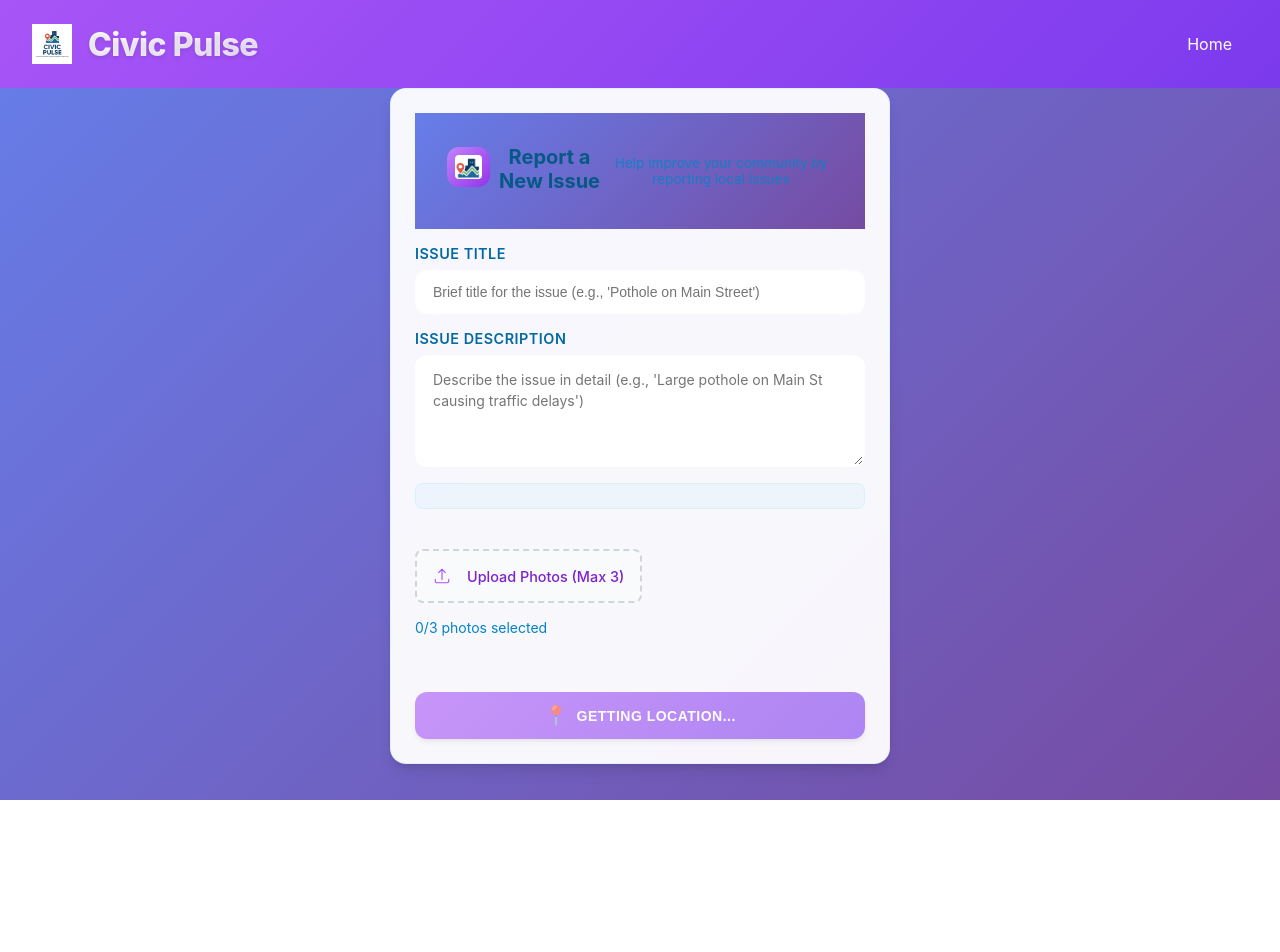
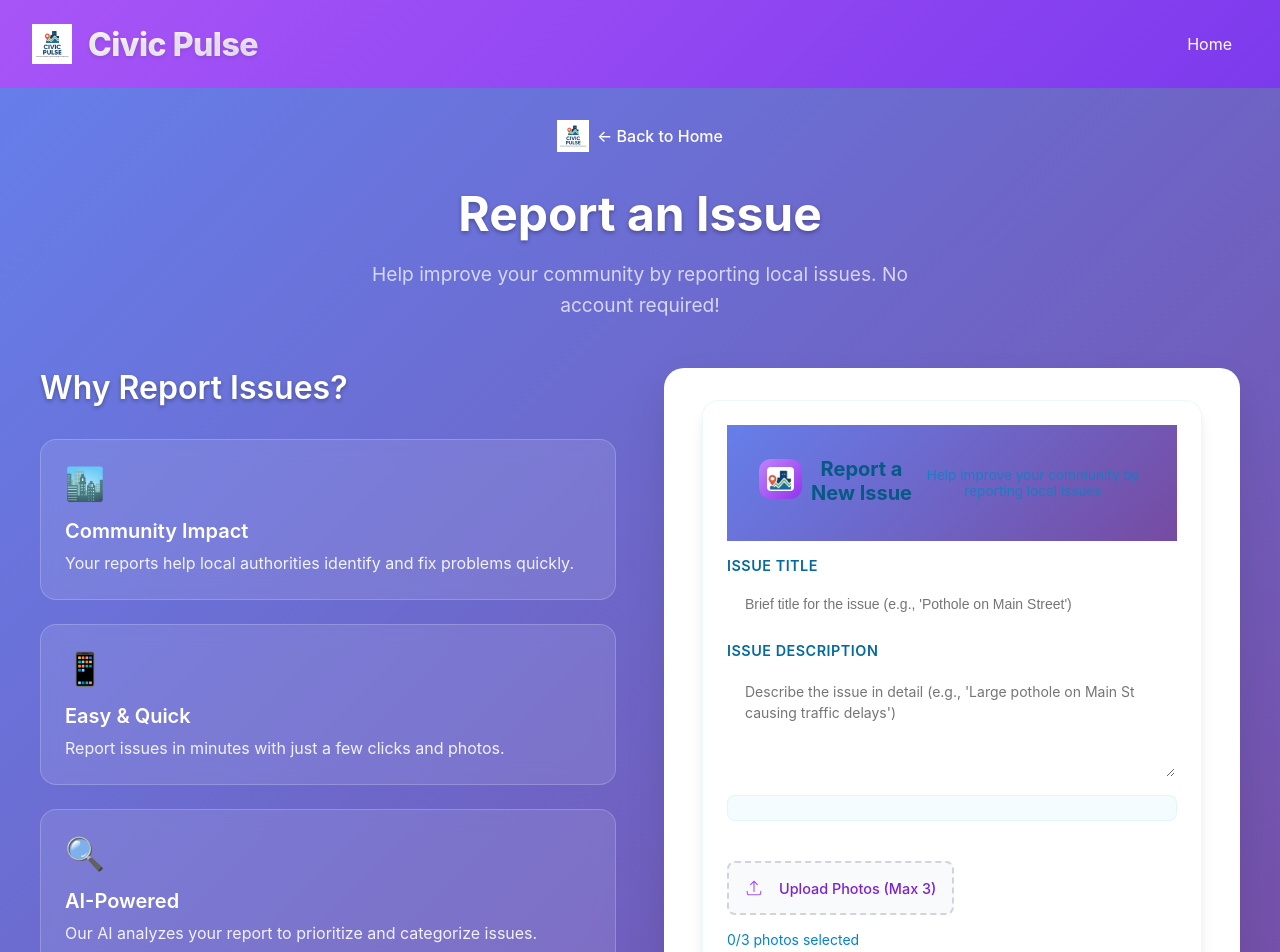
Before and after one commit to iD024/hackathon-project, a React (Vite) app in the folder client/: page /submit-issue in a window 1280 px wide. Shown: the top 952 px of the page. Before the commit the page ends 800 px from the top, so only its background shows below. Built offline with nearby package versions, Linux system fonts and the light colour scheme; no server answers.

Commit message:
fixed some times

```diff
--- a/client/src/components/SubmitIssueForm.jsx
+++ b/client/src/components/SubmitIssueForm.jsx
@@ -1,5 +1,5 @@
 import React, { useState, useRef } from "react";
-import { useNavigate } from "react-router-dom"; // 1. IMPORT HOOK
+import { useNavigate } from "react-router-dom";
 import { createIssue } from "../services/apiService";
 import logo2 from "../assets/logo2.png";
 import { ArrowUpTrayIcon, XMarkIcon } from "@heroicons/react/24/outline";
@@ -12,7 +12,7 @@ function SubmitIssueForm({ onIssueSubmitted, location, locationError }) {
   const [selectedFiles, setSelectedFiles] = useState([]);
   const [filePreviews, setFilePreviews] = useState([]);
   const fileInputRef = useRef(null);
-  const navigate = useNavigate(); // 2. INITIALIZE HOOK
+  const navigate = useNavigate();
 
   const handleFileChange = (e) => {
     const files = Array.from(e.target.files);
@@ -24,6 +24,7 @@ function SubmitIssueForm({ onIssueSubmitted, location, locationError }) {
 
     const newPreviews = imageFiles.map((file) => ({
       id: URL.createObjectURL(file),
+      file,
       name: file.name,
     }));
 
@@ -58,7 +59,6 @@ function SubmitIssueForm({ onIssueSubmitted, location, locationError }) {
     };
 
     try {
-      // Pass the issue data and the actual file objects
       const result = await createIssue(newIssue, selectedFiles);
       if (result) {
         setTitle("");
@@ -68,7 +68,7 @@ function SubmitIssueForm({ onIssueSubmitted, location, locationError }) {
         if (onIssueSubmitted) {
           onIssueSubmitted();
         }
-        navigate("/issues"); // Redirect on success
+        navigate("/issues");
       }
     } catch (error) {
       console.error("Error submitting issue:", error);
@@ -77,7 +77,6 @@ function SubmitIssueForm({ onIssueSubmitted, location, locationError }) {
     }
   };
 
-  // ... (the rest of the component remains the same)
   const getButtonText = () => {
     if (isSubmitting) return "Submitting...";
     if (!location && !locationError) return "Getting Location...";
--- a/client/src/components/SubmitIssuePage.jsx
+++ b/client/src/components/SubmitIssuePage.jsx
@@ -1,194 +1,94 @@
-import React, { useState, useRef } from "react";
-import { useNavigate } from "react-router-dom"; // 1. IMPORT HOOK
-import { createIssue } from "../services/apiService";
-import logo2 from "../assets/logo2.png";
-import { ArrowUpTrayIcon, XMarkIcon } from "@heroicons/react/24/outline";
-import "../components/css/SubmitIssueForm.css";
+import React, { useState, useEffect } from "react";
+import { Link } from "react-router-dom";
+import SubmitIssueForm from "./SubmitIssueForm";
+import logo1 from "../assets/logo1.png";
+import "./css/SubmitIssuePage.css";
 
-function SubmitIssueForm({ onIssueSubmitted, location, locationError }) {
-  const [title, setTitle] = useState("");
-  const [description, setDescription] = useState("");
-  const [isSubmitting, setIsSubmitting] = useState(false);
-  const [selectedFiles, setSelectedFiles] = useState([]);
-  const [filePreviews, setFilePreviews] = useState([]);
-  const fileInputRef = useRef(null);
-  const navigate = useNavigate(); // 2. INITIALIZE HOOK
+function SubmitIssuePage() {
+  const [location, setLocation] = useState(null);
+  const [locationError, setLocationError] = useState(null);
 
-  const handleFileChange = (e) => {
-    const files = Array.from(e.target.files);
-    const imageFiles = files
-      .filter((file) => file.type.startsWith("image/"))
-      .slice(0, 3 - selectedFiles.length);
-
-    if (imageFiles.length === 0) return;
-
-    const newPreviews = imageFiles.map((file) => ({
-      id: URL.createObjectURL(file),
-      name: file.name,
-    }));
-
-    setSelectedFiles((prev) => [...prev, ...imageFiles]);
-    setFilePreviews((prev) => [...prev, ...newPreviews]);
-  };
-
-  const removeFile = (index) => {
-    URL.revokeObjectURL(filePreviews[index].id);
-    setSelectedFiles(selectedFiles.filter((_, i) => i !== index));
-    setFilePreviews(filePreviews.filter((_, i) => i !== index));
-  };
-
-  const handleSubmit = async (e) => {
-    e.preventDefault();
-    if (!title || !description || isSubmitting || !location) {
-      console.error(
-        "Submission prevented: Missing title, description, or location."
+  useEffect(() => {
+    if (navigator.geolocation) {
+      navigator.geolocation.getCurrentPosition(
+        (position) => {
+          setLocation({
+            lat: position.coords.latitude,
+            lng: position.coords.longitude,
+          });
+        },
+        (error) => {
+          setLocationError(
+            "Unable to get your location. Please enable location access."
+          );
+          console.log(error);
+        }
       );
-      return;
+    } else {
+      setLocationError("Geolocation is not supported by this browser.");
     }
-
-    setIsSubmitting(true);
-
-    const newIssue = {
-      title,
-      description,
-      location: {
-        type: "Point",
-        coordinates: [location.lng, location.lat],
-      },
-    };
-
-    try {
-      // Pass the issue data and the actual file objects
-      const result = await createIssue(newIssue, selectedFiles);
-      if (result) {
-        setTitle("");
-        setDescription("");
-        setSelectedFiles([]);
-        setFilePreviews([]);
-        if (onIssueSubmitted) {
-          onIssueSubmitted();
-        }
-        navigate("/issues"); // Redirect on success
-      }
-    } catch (error) {
-      console.error("Error submitting issue:", error);
-    } finally {
-      setIsSubmitting(false);
-    }
-  };
-
-  // ... (the rest of the component remains the same)
-  const getButtonText = () => {
-    if (isSubmitting) return "Submitting...";
-    if (!location && !locationError) return "Getting Location...";
-    if (locationError && !location) return "Location Unavailable";
-    return "Submit Issue";
-  };
+  }, []);
 
   return (
-    <div className="submit-form-container card-purple">
-      <div className="form-header">
-        <img src={logo2} alt="Report Issue" className="form-icon" />
-        <h3>Report a New Issue</h3>
-        <p className="form-subtitle">
-          Help improve your community by reporting local issues
+    <div className="submit-issue-page">
+      <div className="submit-issue-header">
+        <Link to="/" className="back-link">
+          <img src={logo1} alt="Civic Pulse" className="header-logo" />
+          <span>← Back to Home</span>
+        </Link>
+        <h1>Report an Issue</h1>
+        <p className="page-subtitle">
+          Help improve your community by reporting local issues. No account
+          required!
         </p>
       </div>
-      <form onSubmit={handleSubmit} className="issue-form">
-        <div className="input-group">
-          <label htmlFor="title">Issue Title</label>
-          <input
-            id="title"
-            type="text"
-            className="input-purple"
-            value={title}
-            onChange={(e) => setTitle(e.target.value)}
-            placeholder="Brief title for the issue (e.g., 'Pothole on Main Street')"
-            required
-          />
-        </div>
 
-        <div className="input-group">
-          <label htmlFor="description">Issue Description</label>
-          <textarea
-            id="description"
-            className="input-purple"
-            value={description}
-            onChange={(e) => setDescription(e.target.value)}
-            placeholder="Describe the issue in detail (e.g., 'Large pothole on Main St causing traffic delays')"
-            required
-            rows={4}
-          />
-        </div>
-
-        <div className="location-status">
-          {location && (
-            <div className="location-info">
-              <span className="location-icon">📍</span>
-              <span>
-                Location detected: {location.lat.toFixed(4)},{" "}
-                {location.lng.toFixed(4)}
-              </span>
+      <div className="submit-issue-content">
+        <div className="submit-issue-info">
+          <h2>Why Report Issues?</h2>
+          <div className="info-cards">
+            <div className="info-card">
+              <div className="info-icon">🏙️</div>
+              <h3>Community Impact</h3>
+              <p>
+                Your reports help local authorities identify and fix problems
+                quickly.
+              </p>
             </div>
-          )}
-          {locationError && (
-            <p className="location-error">⚠️ {locationError}</p>
-          )}
-        </div>
-
-        <div className="file-upload-section">
-          <label className="file-upload-label">
-            <ArrowUpTrayIcon className="upload-icon" width={18} />
-            Upload Photos (Max 3)
-            <input
-              type="file"
-              ref={fileInputRef}
-              onChange={handleFileChange}
-              accept="image/*"
-              multiple
-              style={{ display: "none" }}
-              disabled={selectedFiles.length >= 3}
-            />
-          </label>
-          <span className="file-upload-hint">
-            {selectedFiles.length}/3 photos selected
-          </span>
-
-          <div className="file-previews">
-            {filePreviews.map((preview, index) => (
-              <div key={preview.id} className="file-preview">
-                <div className="file-preview-image">
-                  <img src={preview.id} alt={preview.name} />
-                  <button
-                    type="button"
-                    className="remove-file-btn"
-                    onClick={() => removeFile(index)}
-                    aria-label="Remove image"
-                  >
-                    <XMarkIcon width={16} />
-                  </button>
-                </div>
-                <div className="file-name">{preview.name}</div>
-              </div>
-            ))}
+            <div className="info-card">
+              <div className="info-icon">📱</div>
+              <h3>Easy & Quick</h3>
+              <p>Report issues in minutes with just a few clicks and photos.</p>
+            </div>
+            <div className="info-card">
+              <div className="info-icon">🔍</div>
+              <h3>AI-Powered</h3>
+              <p>
+                Our AI analyzes your report to prioritize and categorize issues.
+              </p>
+            </div>
           </div>
         </div>
 
-        <button
-          type="submit"
-          className={`btn-purple submit-btn ${
-            isSubmitting || !location ? "disabled" : ""
-          }`}
-          disabled={isSubmitting || !location}
-        >
-          <span className="btn-icon">
-            {isSubmitting ? "⏳" : location ? "🚀" : "📍"}
-          </span>
-          {getButtonText()}
-        </button>
-      </form>
+        <div className="submit-issue-form-container">
+          <SubmitIssueForm location={location} locationError={locationError} />
+        </div>
+      </div>
+
+      <div className="submit-issue-footer">
+        <p>
+          Want to track issues and join teams?{" "}
+          <Link to="/register" className="footer-link">
+            Create an account
+          </Link>{" "}
+          or{" "}
+          <Link to="/login" className="footer-link">
+            sign in
+          </Link>
+        </p>
+      </div>
     </div>
   );
 }
 
-export default SubmitIssueForm;
+export default SubmitIssuePage;
```
Also changed, not shown: 1 other file (tests, documents, lock files or other folders).
